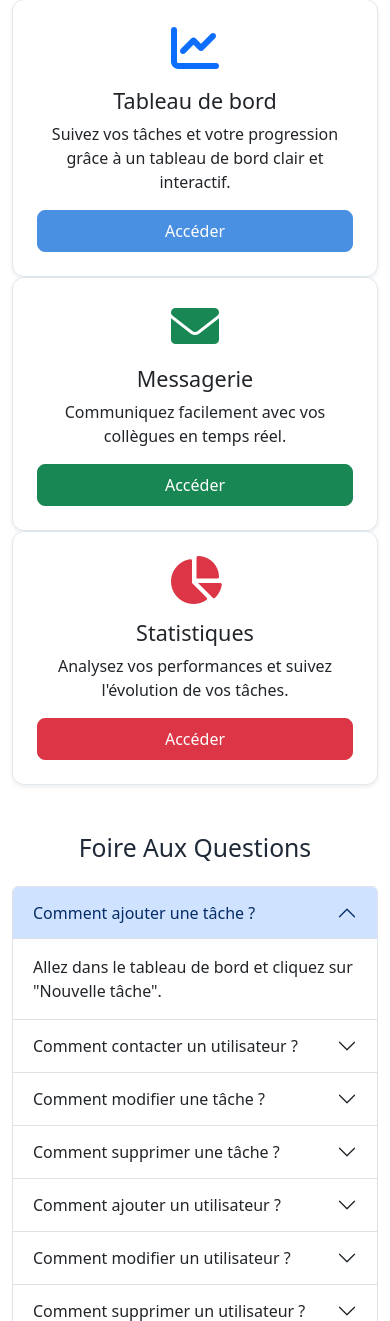
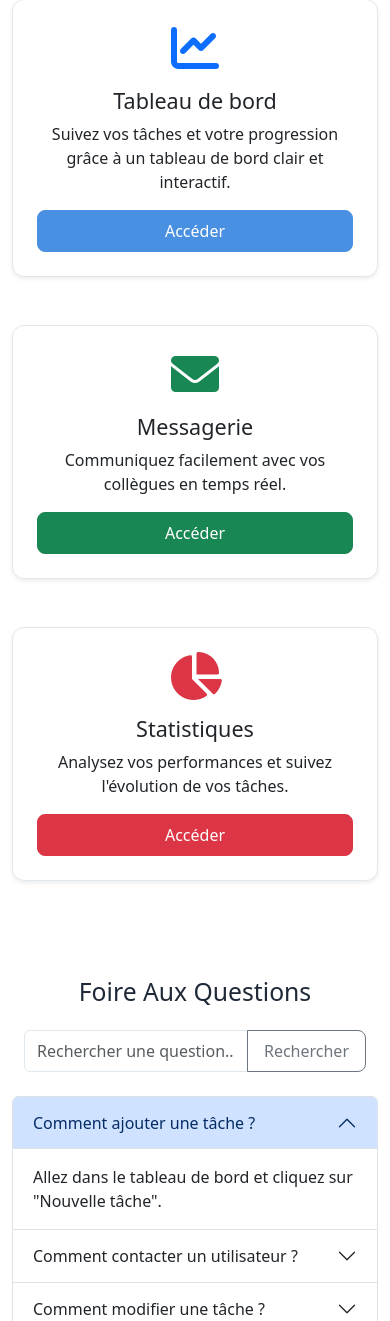
Before and after one commit to 3ab2/TaskFlow, a PHP site: page /views/accueil.php in a window 390 px wide. Shown: the part 568-1889 px from the top of the page. Run offline with PHP 8.4, Linux system fonts and the light colour scheme.

Commit message:
petites modifications

```diff
--- a/views/accueil.php
+++ b/views/accueil.php
@@ -27,7 +27,7 @@
     <div class="container mt-5">
         <h2 class="text-center mb-4">Comment utiliser notre site ?</h2>
         <div class="row">
-            <div class="col-md-4" data-aos="fade-up" data-aos-delay="100" >
+            <div class="col-md-4 mb-5" data-aos="fade-up" data-aos-delay="100" >
                 <div class="card p-4 text-center shadow-sm">
                     <i class="fas fa-chart-line fa-3x text-primary"></i>
                     <h4 class="mt-3">Tableau de bord</h4>
@@ -35,7 +35,7 @@
                     <a href="/pfe/views/dashboard.php" class="btn btn-primary">Accéder</a>
                 </div>
             </div>
-            <div class="col-md-4" data-aos="fade-up" data-aos-delay="300" >
+            <div class="col-md-4 mb-5" data-aos="fade-up" data-aos-delay="200" >
                 <div class="card p-4 text-center shadow-sm">
                     <i class="fas fa-envelope fa-3x text-success"></i>
                     <h4 class="mt-3">Messagerie</h4>
@@ -43,7 +43,7 @@
                     <a href="/pfe/views/messages.php" class="btn btn-success">Accéder</a>
                 </div>
             </div>
-            <div class="col-md-4" data-aos="fade-up" data-aos-delay="500">
+            <div class="col-md-4 mb-5" data-aos="fade-up" data-aos-delay="300">
                 <div class="card p-4 text-center shadow-sm">
                     <i class="fas fa-chart-pie fa-3x text-danger"></i>
                     <h4 class="mt-3">Statistiques</h4>
@@ -57,6 +57,28 @@
     <!-- FAQ Section -->
     <section class="container my-5">
         <h2 class="text-center mb-4">Foire Aux Questions</h2>
+<div class="container my-4">
+    <div class="input-group mb-3">
+        <input type="text" class="form-control" id="faqSearch" placeholder="Rechercher une question...">
+        <button class="btn btn-outline-secondary" type="button" onclick="searchFAQ()">Rechercher</button>
+    </div>
+</div>
+
+<script>
+    function searchFAQ() {
+        const query = document.getElementById('faqSearch').value.toLowerCase();
+        const items = document.querySelectorAll('.accordion-item');
+        items.forEach(item => {
+            const question = item.querySelector('.accordion-button').innerText.toLowerCase();
+            if (question.includes(query)) {
+                item.style.display = '';
+            } else {
+                item.style.display = 'none';
+            }
+        });
+    }
+</script>
+
         <div class="accordion" id="faqAccordion">
             <div class="accordion-item">
                 <h2 class="accordion-header">
--- a/views/notification.php
+++ b/views/notification.php
@@ -105,7 +105,7 @@ if (!empty($notifications)) {
                 <?php foreach ($notifications as $notification): ?>
                     <li
                         class="list-group-item mb-1 <?php echo $notification['type'] === 'info' ? 'bg-info' : ($notification['type'] === 'success' ? 'bg-success' : ($notification['type'] === 'warning' ? 'bg-warning' : 'bg-danger')); ?>"
-                        style="border-radius: 30px;">
+                        style="border-radius: 30px 30px 0px 30px;">
                         <strong><?php echo htmlspecialchars($notification['title']); ?></strong><br>
                         <?php echo htmlspecialchars($notification['message']); ?><br>
                         <small class="text-muted">Reçu le <?php echo htmlspecialchars($notification['created_at']); ?></small>
```
